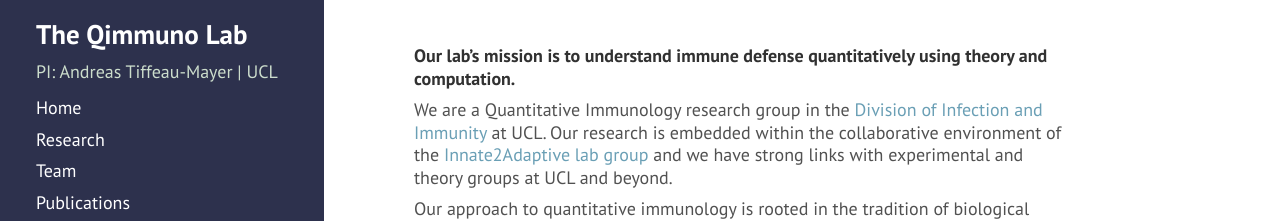
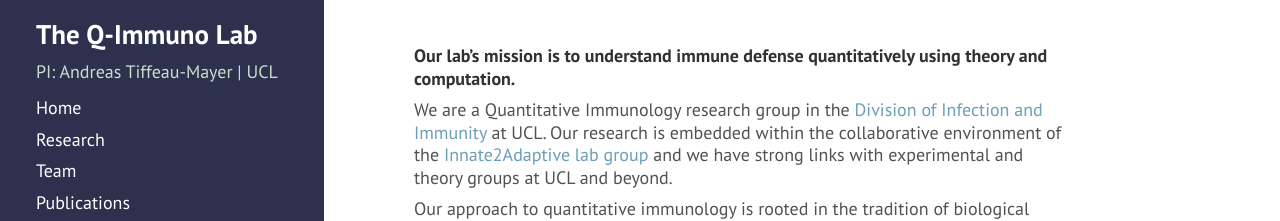
Before and after one commit to andim/andim.github.io, a Jekyll site: the page built from index.md, in a window 1280 px wide. Shown: the top 221 px of the page. Built offline with Jekyll 4.4.1, drawn with Linux system fonts in a browser that asks for light colours; nearby versions of some CDN libraries; a style sheet for code colours, icons or effects is not loaded.

Commit message:
updated lab name spelling

```diff
--- a/_config.yml
+++ b/_config.yml
@@ -6,10 +6,10 @@ highlighter:      rouge
 permalink:        pretty
 
 # Setup
-title:            The Qimmuno Lab
+title:            The Q-Immuno Lab
 tagline:          'Quantitative Immunology @ UCL'
 description:      'PI: Andreas Tiffeau-Mayer | UCL'
-url:              http://andim.github.io/
+url:              http://qimmuno.com/
 baseurl:          /
 
 author:
```
